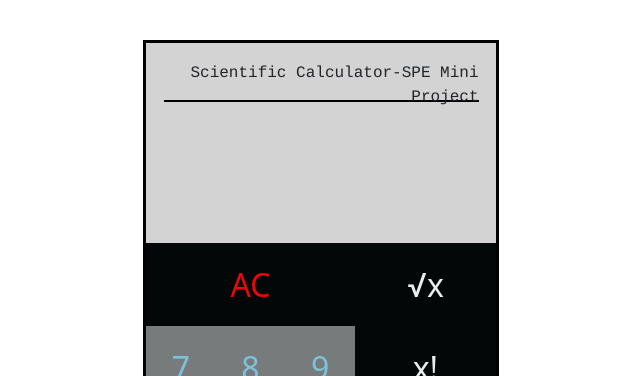
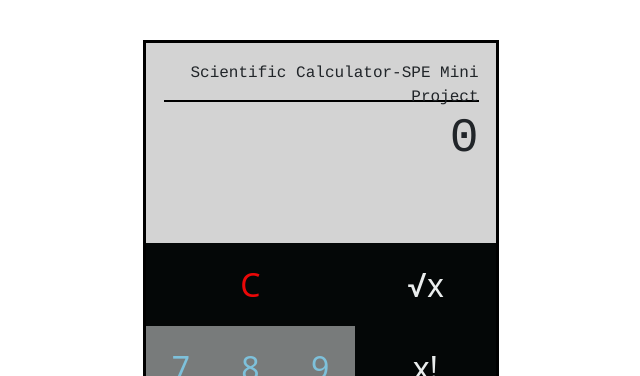
Before and after one commit to jayprakash-ray/SPE-Calc, an Angular app: page / in a window 1280 px wide. Shown: the top 376 px of the page, without its empty margins (319-959 px from the left). Built offline with nearby package versions, Linux system fonts and the light colour scheme.

Commit message:
Chnaged Function Implementation

```diff
--- a/src/app/app.component.html
+++ b/src/app/app.component.html
@@ -5,36 +5,36 @@
       <div class="base">
         <div class="maindisplay">
           <div class="subdisplay">Scientific Calculator-SPE Mini Project</div>
-          {{ mainDisplayText }}
+          {{ value1 }}
         </div>
         <div class="keypad">
           <table style="width: 100%;">
             <tr>
-              <td class="keys ackey" colspan="3" (click)="allClear()">AC</td>
-              <td class="keys opkey" colspan="1" (click)="pressKey('√')">√x</td>
+              <td class="keys ackey" colspan="3" (click)="cancel()">C</td>
+              <td class="keys opkey" colspan="1" (click)="root()">√x</td>
             </tr>
             <tr>
-              <td class="keys numkey" (click)="pressKey('7')">7</td>
-              <td class="keys numkey" (click)="pressKey('8')">8</td>
-              <td class="keys numkey" (click)="pressKey('9')">9</td>
-              <td class="keys opkey" (click)="pressKey('!')">x!</td>
+              <td class="keys numkey" (click)="pressKey(7)">7</td>
+              <td class="keys numkey" (click)="pressKey(8)">8</td>
+              <td class="keys numkey" (click)="pressKey(9)">9</td>
+              <td class="keys opkey" (click)="fact()">x!</td>
             </tr>
             <tr>
-              <td class="keys numkey" (click)="pressKey('4')">4</td>
-              <td class="keys numkey" (click)="pressKey('5')">5</td>
-              <td class="keys numkey" (click)="pressKey('6')">6</td>
-              <td class="keys opkey" (click)="pressKey('ln')">ln</td>
+              <td class="keys numkey" (click)="pressKey(4)">4</td>
+              <td class="keys numkey" (click)="pressKey(5)">5</td>
+              <td class="keys numkey" (click)="pressKey(6)">6</td>
+              <td class="keys opkey" (click)="ln()">ln</td>
             </tr>
             <tr>
-              <td class="keys numkey" (click)="pressKey('3')">3</td>
-              <td class="keys numkey" (click)="pressKey('2')">2</td>
-              <td class="keys numkey" (click)="pressKey('1')">1</td>
-              <td class="keys opkey" (click)="pressKey('^')">^</td>
+              <td class="keys numkey" (click)="pressKey(3)">3</td>
+              <td class="keys numkey" (click)="pressKey(2)">2</td>
+              <td class="keys numkey" (click)="pressKey(1)">1</td>
+              <td class="keys opkey" (click)="exp()">^</td>
             </tr>
             <tr>
-              <td colspan="3" class="keys numkey" (click)="pressKey('0')">0</td>
-              <!-- <td class="keys numkey" (click)="pressKey('.')">.</td>   -->
-              <td class="keys equalkey" (click)="getAnswer()">=</td>
+              <td colspan="3" class="keys numkey" (click)="pressKey(0)">0</td>
+              <!-- <td class="keys numkey" (click)="cancel()">C</td>   -->
+              <td class="keys equalkey" (click)="calculate()">=</td>
             </tr>
           </table>
         </div>
--- a/src/app/app.component.ts
+++ b/src/app/app.component.ts
@@ -7,96 +7,62 @@ import { Component } from '@angular/core';
 })
 export class AppComponent {
   title = 'angular-calculator-app';
-  subDisplayText = '';
-  mainDisplayText = '';
-  operand1: number;
-  operand2: number;
-  operator = '';
-  calculationString = '';
-  // This string  denotes the operation being performed
-  answered = false;
-  //  flag to check whether the solution has been processed
-  operatorSet = false;
-  ansondisplay= false;
-
-  fact(n: number): number{
-    if(n==1||n==0)
+  value1: number = 0;
+  value2: number = 0;
+  operation: String = "";
+  expOprn: boolean = false;
+  performed: boolean = false;
+  factorial(n: number): any {
+    if (n == 0 || n == 1)
       return 1;
-    else
-      return n*this.fact(n-1);
+    return this.factorial(n - 1) * n;
   }
-  pressKey(key: string) {
-   if(this.answered)
-   {
-    this.mainDisplayText=key;
-    this.answered=false;
-    return;
-   }
-
-    if (key === '√' || key === 'ln' || key === '^' || key === '!') {
-
-      const lastKey = this.mainDisplayText[this.mainDisplayText.length - 1];
-      if (lastKey === '^' || lastKey === '!') {
-        this.operatorSet = true;
-      }
-      if (lastKey === '√' || lastKey === 'ln') {
-        const lastKey = this.mainDisplayText[this.mainDisplayText.length - 1];
-        if (lastKey === '√' || lastKey === 'ln') {
-          this.operatorSet = true;
-        }
-      }
-     /* if ( (this.mainDisplayText === '')) {
-        return;
-      }*/
-      this.operand1 = parseFloat(this.mainDisplayText);
-      this.operator = key;
-      this.operatorSet = true;
-    }
-    if (this.mainDisplayText.length === 10) {
+  pressKey(x: number) {
+    if(this.performed){
+      this.value1 = x;
+      this.performed = false;
       return;
     }
-    this.mainDisplayText += key;
+    if (this.expOprn) {
+      this.value1 = 0;
+    }
+    this.value1 = (this.value1 * 10) + x;
   }
-  allClear() {
-    this.mainDisplayText = '';
-    this.subDisplayText = '';
-    this.operatorSet = false;
+
+  calculate() {
+    if (this.expOprn) {
+      this.value1 = Math.pow(this.value2, this.value1);
+    } else {
+      this.value1 = 0;
+    }
+    this.expOprn = false;
+    this.performed = true;
   }
-  getAnswer() {
-    if(!this.operatorSet)
-        return;
-    this.calculationString = this.mainDisplayText;
-      {this.operand2 = parseFloat(this.mainDisplayText.split(this.operator)[1]);}
-    if (this.operator === '^') {
-      //this.subDisplayText = this.mainDisplayText;
-      this.mainDisplayText = Math.pow(this.operand1, this.operand2).toString();
-      //this.subDisplayText = this.calculationString;
-      if (this.mainDisplayText.length > 9) {
-        this.mainDisplayText = this.mainDisplayText.substr(0, 9);
-      }
-    } else if (this.operator === '!') {
-     //this.subDisplayText = this.mainDisplayText;
-      this.mainDisplayText = this.fact(this.operand1).toString();
-      //this.subDisplayText = this.calculationString;
-      if (this.mainDisplayText.length > 30) {
-        this.mainDisplayText = 'Infinity';
-        //this.subDisplayText = 'Range Exceeded';
-      }
-    } else if (this.operator === 'ln') {
-     // this.subDisplayText = this.mainDisplayText;
-      this.mainDisplayText = Math.log(this.operand2).toString();
-     // this.subDisplayText = this.calculationString;
-    } else if (this.operator === '√') {
-     // this.subDisplayText = this.mainDisplayText;
-      this.mainDisplayText = Math.sqrt(this.operand2).toString();
-     // this.subDisplayText = this.calculationString;
-      if (this.mainDisplayText.length > 20) {
-        this.mainDisplayText = 'Infinity';
-       // this.subDisplayText = 'Range Exceeded';
-      }
-    } else {
-      this.mainDisplayText = ' ERROR: Invalid Operation';
-    }
-    this.answered = true;
+
+  cancel() {
+    this.value1 = 0;
+    this.value2 = 0;
   }
-}
+
+  exp() {
+    this.value2 = this.value1
+    this.expOprn = true;
+  }
+
+  fact() {
+    this.value1 = this.factorial(this.value1);
+    this.performed = true;
+  }
+
+
+
+  root() {
+    this.value1 = Math.sqrt(this.value1);
+    this.performed = true;
+  }
+
+  ln() {
+    this.value1 = Math.log(this.value1);
+    this.performed = true;
+  }
+  }
```
